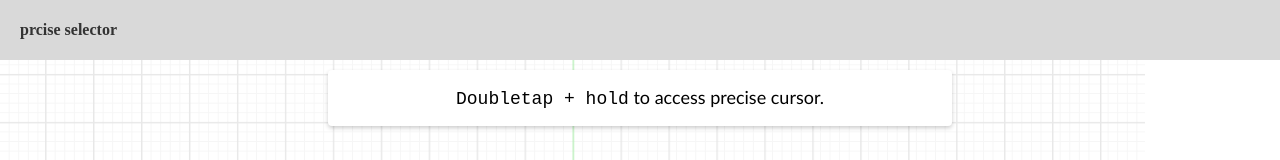
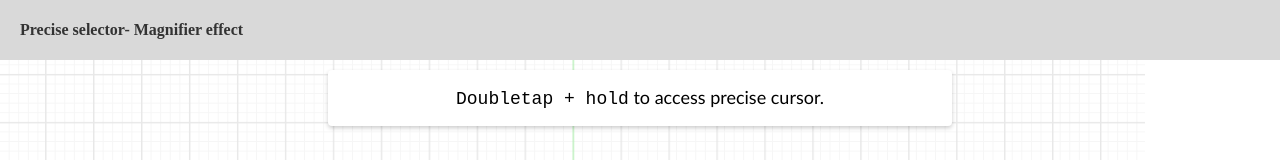
Before and after one commit to ShawnWeiDong/PreciseSelector-MagnifierEffect, a plain HTML site: page index.html in a window 1280 px wide. Shown: the top 160 px of the page. Drawn offline with Linux system fonts and the light colour scheme.

Commit message:
Update index.html

```diff
--- a/index.html
+++ b/index.html
@@ -226,7 +226,7 @@
 
 <body>
     <div class="globalheader">
-        <span>prcise selector</span>
+        <span>Precise selector- Magnifier effect</span>
     </div>
     <div class="snackbar">
         <p><code>Doubletap + hold</code> to access precise
```
